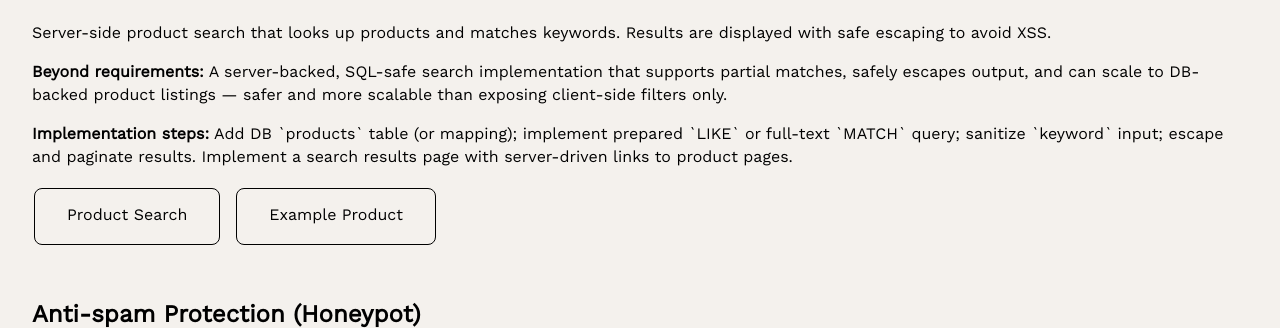
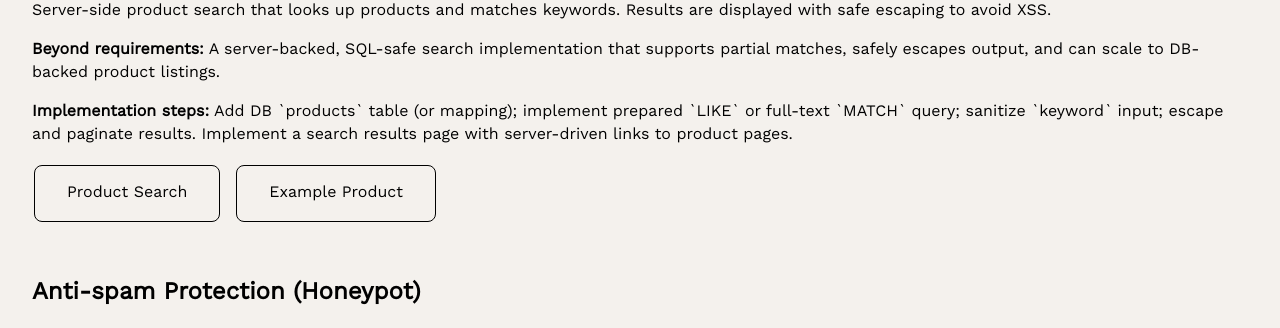
Before and after one commit to danyol123/rootflowers, a PHP site: page /enhancement2.php in a window 1280 px wide. Shown: the part 2824-3152 px from the top of the page. Run offline with PHP 8.4, Linux system fonts and the light colour scheme.

Commit message:
Update enhancement2 and navbar

```diff
--- a/about_us.php
+++ b/about_us.php
@@ -8,7 +8,6 @@
 ?>
 <!DOCTYPE html>
 <html lang="en">
-
 <head>
   <meta charset="UTF-8">
   <meta name="description" content="Root Flower">
--- a/admin_panel.php
+++ b/admin_panel.php
@@ -8,7 +8,6 @@
 ?>
 <!DOCTYPE html>
 <html lang="en">
-
 <head>
   <meta charset="UTF-8">
   <meta name="description" content="Root Flower">
--- a/enhancement2.php
+++ b/enhancement2.php
@@ -15,7 +15,7 @@
     <meta name="author" content="Root Flower Team">
     <meta name="viewport" content="width=device-width, initial-scale=1.0">
     <link rel="icon" href="Pictures/Index/logo.png" type="image/png">
-    <title>Root Flower — Enhancements (Assignment 2)</title>
+    <title>Root Flower</title>
     <link rel="stylesheet" href="styles/styles.css">
 </head>
 <body>
@@ -47,7 +47,7 @@
       Admin interface to manage the database: create new entries, update details, view data info, and soft-delete (move to Recycle).
     </p>
     <div class="enhancement-details">
-      <p><strong>Beyond requirements:</strong> The user management UI is fully server-driven with inline modals for create / view / edit, server-side sorting, CSRF tokens on all forms, and soft-delete flags that allow restore operations — this is more robust than a basic CRUD layout that relies on client-side JS.</p>
+      <p><strong>Beyond requirements:</strong> The user management UI is fully server-driven with inline modals for create / view / edit, server-side sorting, CSRF tokens on all forms, and soft-delete flags that allow restore operations.</p>
       <p><strong>Implementation steps:</strong> Add admin authentication checks for pages; implement POST-based forms with `csrf` tokens; use prepared statements for database actions; add `deleted`/`deleted_at` columns for soft deletes; implement `?view`/`?edit` GET-driven modals; add server-side validation and escape output via `htmlspecialchars()`.</p>
     </div>
     <div class="button-group">
@@ -66,7 +66,7 @@
       Admin module for uploading promotion images and managing sections. Includes image validation and server-side file handling.
     </p>
     <div class="enhancement-details">
-      <p><strong>Beyond requirements:</strong> This module does server-side image validation, MIME checks using `finfo`, renames files to server-generated safe filenames, and stores the path in the DB — much safer than simply uploading the raw client filename. It also prevents direct file-based XSS by escaping outputs and uses POST actions for deletion.</p>
+      <p><strong>Beyond requirements:</strong> This module does server-side image validation, MIME checks using `finfo`, renames files to server-generated safe filenames, and stores the path in the DB.</p>
       <p><strong>Implementation steps:</strong> Add `promotion_images` table and per-section grouping; implement `finfo` + `getimagesize()` checks for uploaded files; restrict file sizes and extensions; generate secure filenames (random hex); move files into `Pictures/Promotion/`; store file paths in DB; use POST+CSRF for deletion; optionally soft-delete via `recycle.php`.</p>
     </div>
     <div class="button-group">
@@ -83,7 +83,7 @@
       A secure, server-backed topup form to add credits to a member account. The UI uses server-side presets and validates values on the server.
     </p>
     <div class="enhancement-details">
-      <p><strong>Beyond requirements:</strong> The top-up flow stores transaction logs (`topup_history`), performs server-side validation and sanitization of amounts and account details, and uses secure transactions to update balance — more than simply adding a numeric form input.</p>
+      <p><strong>Beyond requirements:</strong> The top-up flow stores transaction logs (`topup_history`), performs server-side validation and sanitization of amounts and account details, and uses secure transactions to update balance.</p>
       <p><strong>Implementation steps:</strong> Add a `topup_history` table; convert preset client buttons to server-submitted `preset_amount`; validate `amount` server-side; insert transaction and update balance in a single safe transaction; set session feedback message and redirect to `topup_result.php`.</p>
     </div>
     <div class="button-group">
@@ -99,7 +99,7 @@
       Server-side product search that looks up products and matches keywords. Results are displayed with safe escaping to avoid XSS.
     </p>
     <div class="enhancement-details">
-      <p><strong>Beyond requirements:</strong> A server-backed, SQL-safe search implementation that supports partial matches, safely escapes output, and can scale to DB-backed product listings — safer and more scalable than exposing client-side filters only.</p>
+      <p><strong>Beyond requirements:</strong> A server-backed, SQL-safe search implementation that supports partial matches, safely escapes output, and can scale to DB-backed product listings.</p>
       <p><strong>Implementation steps:</strong> Add DB `products` table (or mapping); implement prepared `LIKE` or full-text `MATCH` query; sanitize `keyword` input; escape and paginate results. Implement a search results page with server-driven links to product pages.</p>
     </div>
     <div class="button-group">
@@ -132,7 +132,7 @@
       All table headers support server-driven sort parameters using an allow list to avoid SQL injection. See registration/enquiry/membership/login pages for examples.
     </p>
     <div class="enhancement-details">
-      <p><strong>Beyond requirements:</strong> This approach enforces safe sorting by using server-maintained whitelist of allowed columns and toggling sort direction — preventing SQL injection and making server-side lists robust without client-side scripts.</p>
+      <p><strong>Beyond requirements:</strong> This approach enforces safe sorting by using server-maintained whitelist of allowed columns and toggling sort direction.</p>
       <p><strong>Implementation steps:</strong> Implement an allow-list mapping `GET` sort keys to database columns; sanitize `dir` to `asc` or `desc`; build `ORDER BY` clause from validated keys only; render header links with toggled `dir` and direction icons; index columns used in sorts for performance.</p>
     </div>
     <div class="button-group">
--- a/index.php
+++ b/index.php
@@ -8,7 +8,6 @@
 ?>
 <!DOCTYPE html>
 <html lang="en">
-
 <head>
   <meta charset="UTF-8">
   <meta name="description" content="Root Flower">
--- a/login_sucess.php
+++ b/login_sucess.php
@@ -17,7 +17,11 @@ if (!isset($_SESSION['username'])) {
 <html lang="en">
 <head>
     <meta charset="UTF-8">
+    <meta name="description" content="Root Flower">
+    <meta name="keywords" content="Flowers, Shop, Kuching, Sarawak, Malaysia">
+    <meta name="author" content="Daniel, Josiah, Alvin, Kheldy">
     <meta name="viewport" content="width=device-width, initial-scale=1.0">
+    <link rel="icon" href="Pictures/Index/logo.png" type="image/png">
     <title>Login Successful</title>
     <link rel="stylesheet" href="styles/styles.css">
 </head>
--- a/navigation.php
+++ b/navigation.php
@@ -16,6 +16,7 @@ echo
         <li class="dropdown">
           <a href="#">Products</a>
           <ul class="dropdown-content">
+            <li><a href="product_search.php">Product Search</a></li>
             <li><a href="product1.php">Hand bouquet</a></li>
             <li><a href="product2.php">CNY decoration</a></li>
             <li><a href="product3.php">Grand Opening</a></li>
@@ -35,11 +36,10 @@ echo
             <li><a href="register.php">Workshop Registration</a></li>
             <li><a href="enquiry.php">Enquiry Form</a></li>
             <li><a href="membership.php">Membership Registration</a></li>
-            <li><a href="login.php">Login</a></li>
+            <li><a href="top_up.php" class="topup-btn">Top Up Wallet</a></li>
           </ul>
         </li>
-        <li class="dropdown"><a href="top_up.php" class="topup-btn">Top Up Wallet</a></li>
-        <li class="dropdown"><a href="product_search.php">Product Search</a></li>
+        <li class="dropdown"><a href="login.php">Login</a></li>
         <li class="dropdown"><a href="about_us.php">About Us</a></li>
       </ul>
     </div>
--- a/product_search.php
+++ b/product_search.php
@@ -20,7 +20,6 @@
     <link href="https://fonts.googleapis.com/css?family=Playfair+Display" rel="stylesheet">
     <link href="https://fonts.googleapis.com/css?family=Lato:300" rel="stylesheet">
     <link href="https://cdnjs.cloudflare.com/ajax/libs/font-awesome/4.7.0/css/font-awesome.min.css" rel="stylesheet">
-
 </head>
 <body>
 
```
